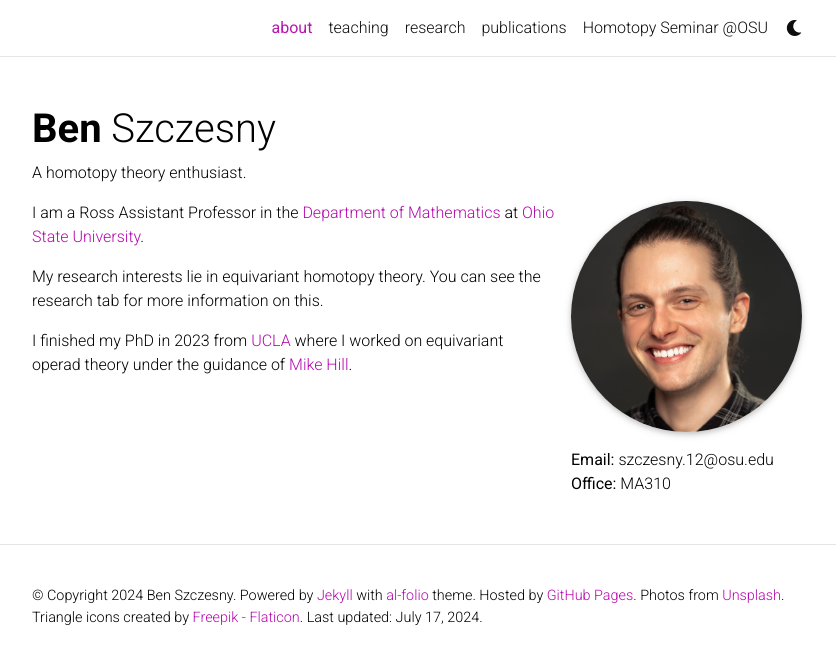
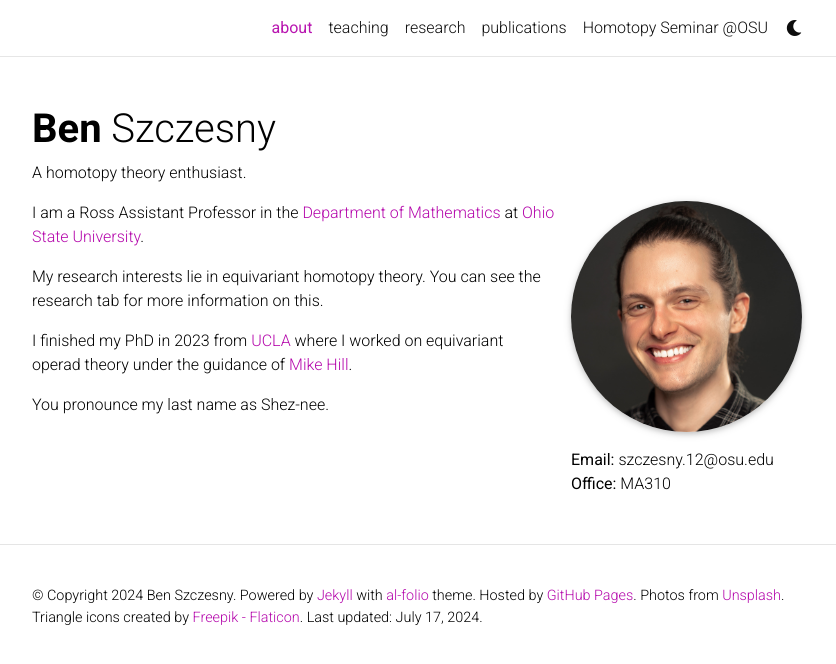
Before and after one commit to BenSzczesny/BenSzczesny.github.io, a Jekyll site: the page built from _pages/about.md, in a window 1280 px wide. Shown: the top 664 px of the page, without its empty margins (223-1059 px from the left). Built offline with Jekyll 4.4.1, drawn with Linux system fonts in a browser that asks for light colours; full-size pictures stand in for the smaller copies a plugin makes; comment, search, counter and statistics services are not loaded; a style sheet for code colours, icons or effects is not loaded.

Commit message:
pronunciation added

```diff
--- a/_pages/about.md
+++ b/_pages/about.md
@@ -20,3 +20,5 @@ I am a Ross Assistant Professor in the [Department of Mathematics](https://math.
 My research interests lie in equivariant homotopy theory. You can see the research tab for more information on this.
 
 I finished my PhD in 2023 from [UCLA](https://ww3.math.ucla.edu/) where I worked on equivariant operad theory under the guidance of [Mike Hill](https://www.math.ucla.edu/~mikehill/).
+
+You pronounce my last name as Shez-nee.
```
